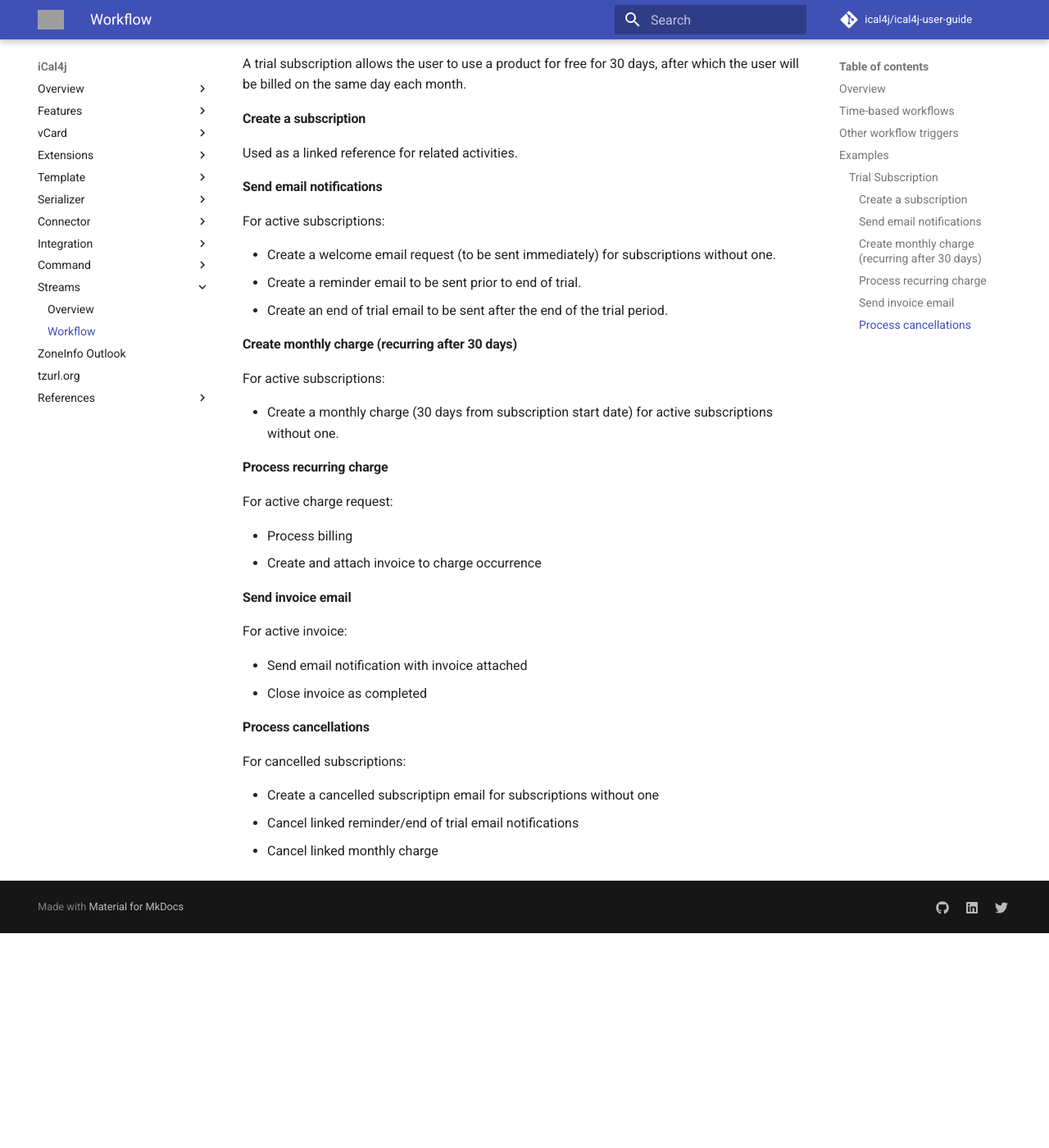
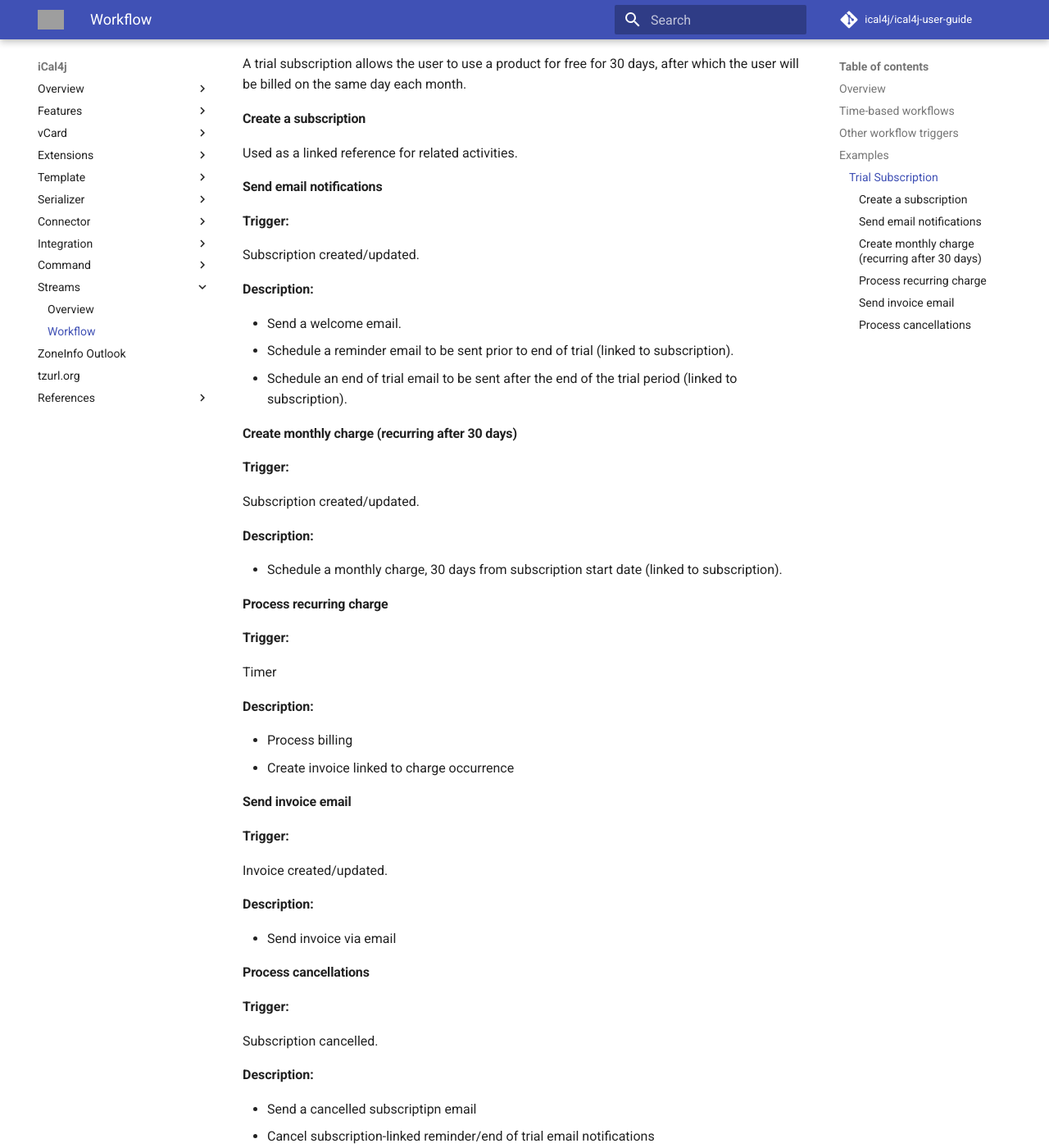
Before and after one commit to ical4j/ical4j-user-guide, an MkDocs documentation site: the page built from docs/streams/workflow.md, in a window 1280 px wide and 1400 px high, scrolled down 3024 px. Shown: the whole window at 82% size. Built offline with MkDocs 1.6.1 and Material for MkDocs 9.7.7, drawn with Linux system fonts in a browser that asks for light colours; comment, search, counter and statistics services are not loaded; before the commit the page ends 4162 px from its top, so only the background shows below that; some of the changed text lies outside the part shown; grey boxes are pictures that could not be loaded.

Commit message:
Update workflow.md

```diff
--- a/docs/streams/workflow.md
+++ b/docs/streams/workflow.md
@@ -140,36 +140,55 @@ Used as a linked reference for related activities.
 
 #### Send email notifications
 
-For active subscriptions:
+**Trigger:**
 
-* Create a welcome email request (to be sent immediately) for subscriptions without one.
-* Create a reminder email to be sent prior to end of trial.
-* Create an end of trial email to be sent after the end of the trial period.
+Subscription created/updated.
+
+**Description:**
+
+* Send a welcome email.
+* Schedule a reminder email to be sent prior to end of trial (linked to subscription).
+* Schedule an end of trial email to be sent after the end of the trial period (linked to subscription).
 
 #### Create monthly charge (recurring after 30 days)
 
-For active subscriptions:
+**Trigger:**
 
-* Create a monthly charge (30 days from subscription start date) for active subscriptions without one.
+Subscription created/updated.
+
+**Description:**
+
+* Schedule a monthly charge, 30 days from subscription start date (linked to subscription).
 
 #### Process recurring charge
 
-For active charge request:
+**Trigger:**
+
+Timer
+
+**Description:**
 
 * Process billing
-* Create and attach invoice to charge occurrence
+* Create invoice linked to charge occurrence
 
 #### Send invoice email
 
-For active invoice:
+**Trigger:**
 
-* Send email notification with invoice attached
-* Close invoice as completed
+Invoice created/updated.
+
+**Description:**
+
+* Send invoice via email
 
 #### Process cancellations
 
-For cancelled subscriptions:
+**Trigger:**
 
-* Create a cancelled subscriptipn email for subscriptions without one
-* Cancel linked reminder/end of trial email notifications
-* Cancel linked monthly charge
+Subscription cancelled.
+
+**Description:**
+
+* Send a cancelled subscriptipn email
+* Cancel subscription-linked reminder/end of trial email notifications
+* Cancel subscription-linked monthly charge
```
